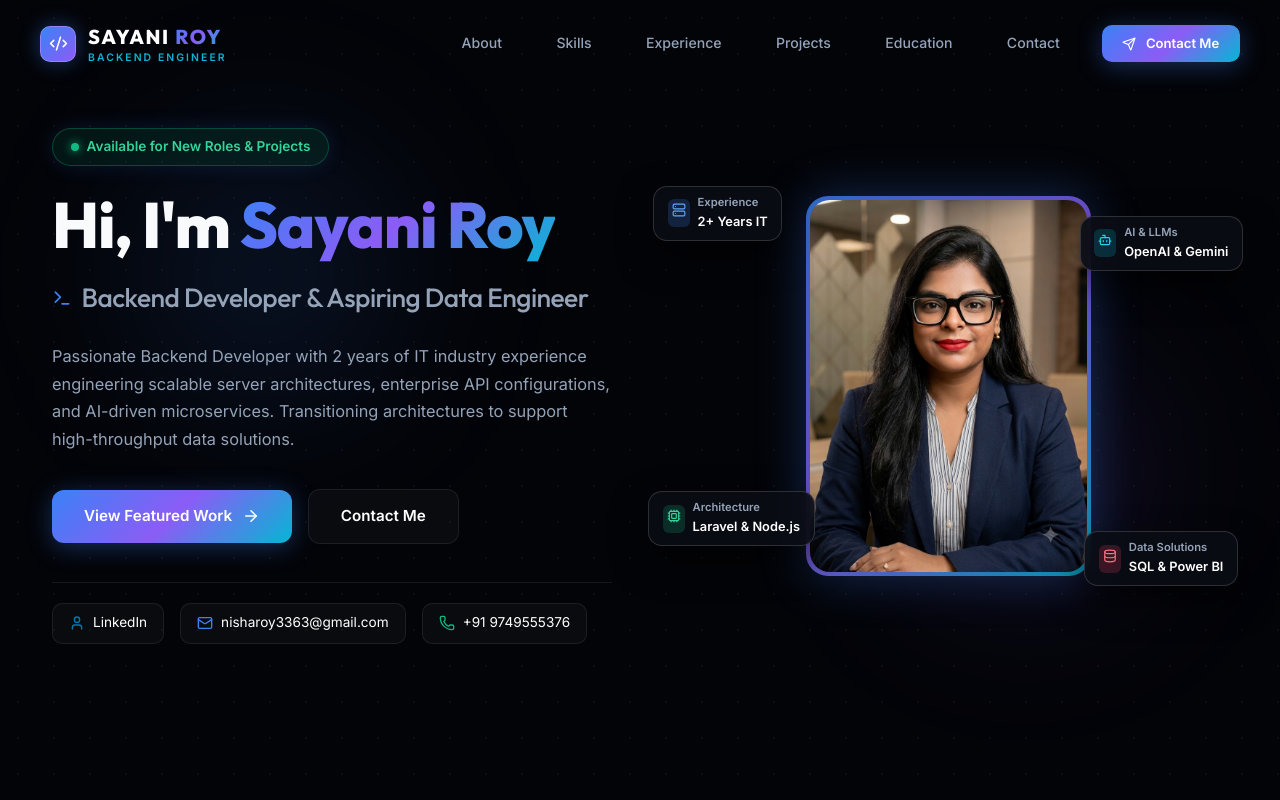
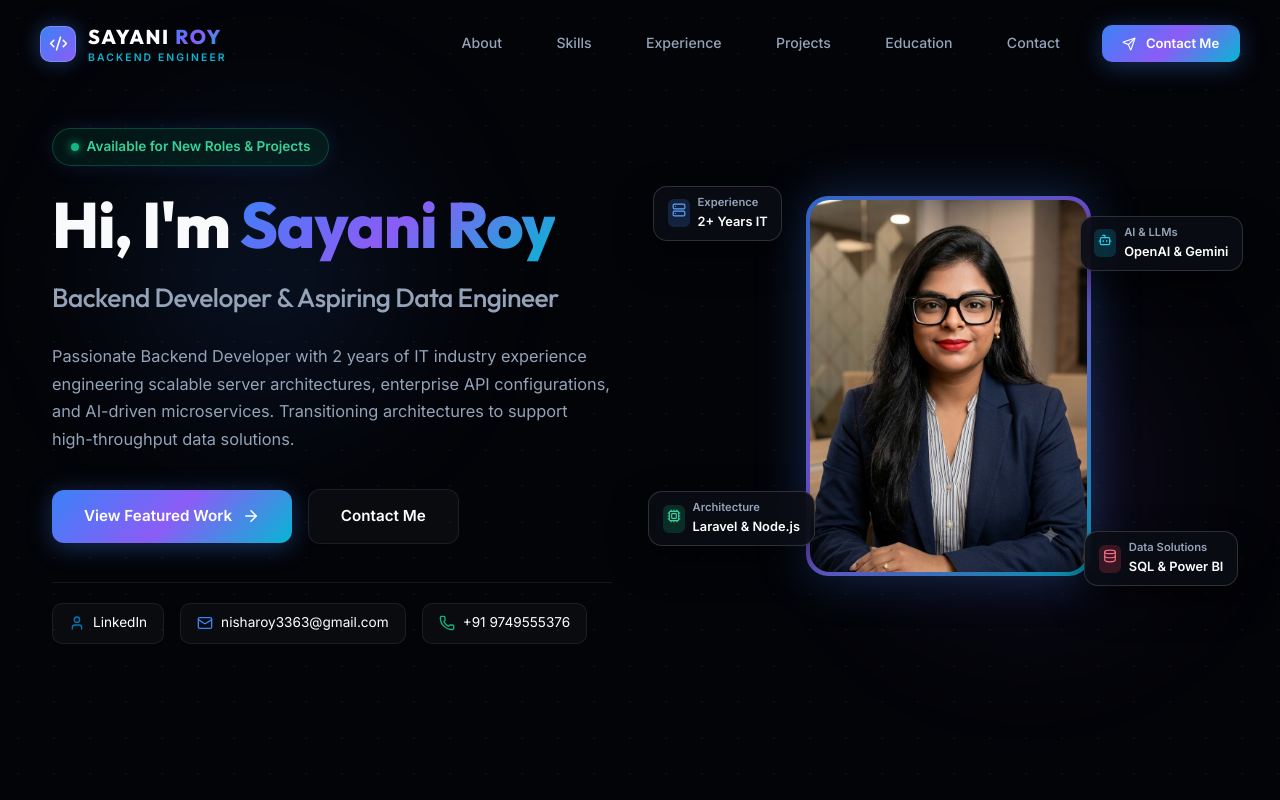
Before and after one commit to TechHub88/portfolio, a React (Vite) app: page / in a window 1280 px wide. Shown: the top 800 px of the page. Built offline with nearby package versions, Linux system fonts and the light colour scheme.

Commit message:
Update VShop URL to vshop.vridhee.com, add crystal clear homepage screenshot, and remove terminal icon from Hero

```diff
--- a/src/components/Hero.jsx
+++ b/src/components/Hero.jsx
@@ -57,7 +57,7 @@ const Hero = () => {
             </h1>
 
             <h2 style={{ fontSize: 'clamp(1.15rem, 2.2vw, 1.65rem)', color: 'var(--text-muted)', fontWeight: 500, marginBottom: '1.5rem', display: 'flex', alignItems: 'center', gap: '0.6rem', flexWrap: 'wrap' }}>
-              <Terminal size={20} color="var(--accent-primary)" /> Backend Developer & Aspiring Data Engineer
+              Backend Developer & Aspiring Data Engineer
             </h2>
 
             <p style={{ fontSize: '1.02rem', color: 'var(--text-muted)', marginBottom: '2.2rem', maxWidth: '600px', lineHeight: 1.7 }}>
--- a/src/components/Projects.jsx
+++ b/src/components/Projects.jsx
@@ -6,7 +6,7 @@ const projects = [
   {
     id: 1,
     title: 'VShop Multi-Category E-Commerce Platform',
-    link: 'https://vshop.zelofx.com/',
+    link: 'https://vshop.vridhee.com/',
     role: 'Lead Backend & Security Engineer',
     description: 'Multi-category enterprise e-commerce platform spanning Wellness, Academics, Deep Tech, Space, Climate, Technology, Games, and Skills.',
     highlights: [
@@ -15,7 +15,7 @@ const projects = [
       'Implemented automated identity verification & KYC security protocols for seller and vendor onboarding.'
     ],
     tech: ['PHP', 'Laravel', 'Node.js', 'MySQL', 'Fraud Detection', 'Real-Time Chat', 'KYC Verification', 'Webhooks'],
-    imageUrl: '/wellness campeign.jpg',
+    imageUrl: '/vshop-banner.png',
     badge: 'Multi-Domain E-Commerce',
     icon: ShoppingBag
   },
```
Also changed, not shown: public/vshop-banner.png (added).
